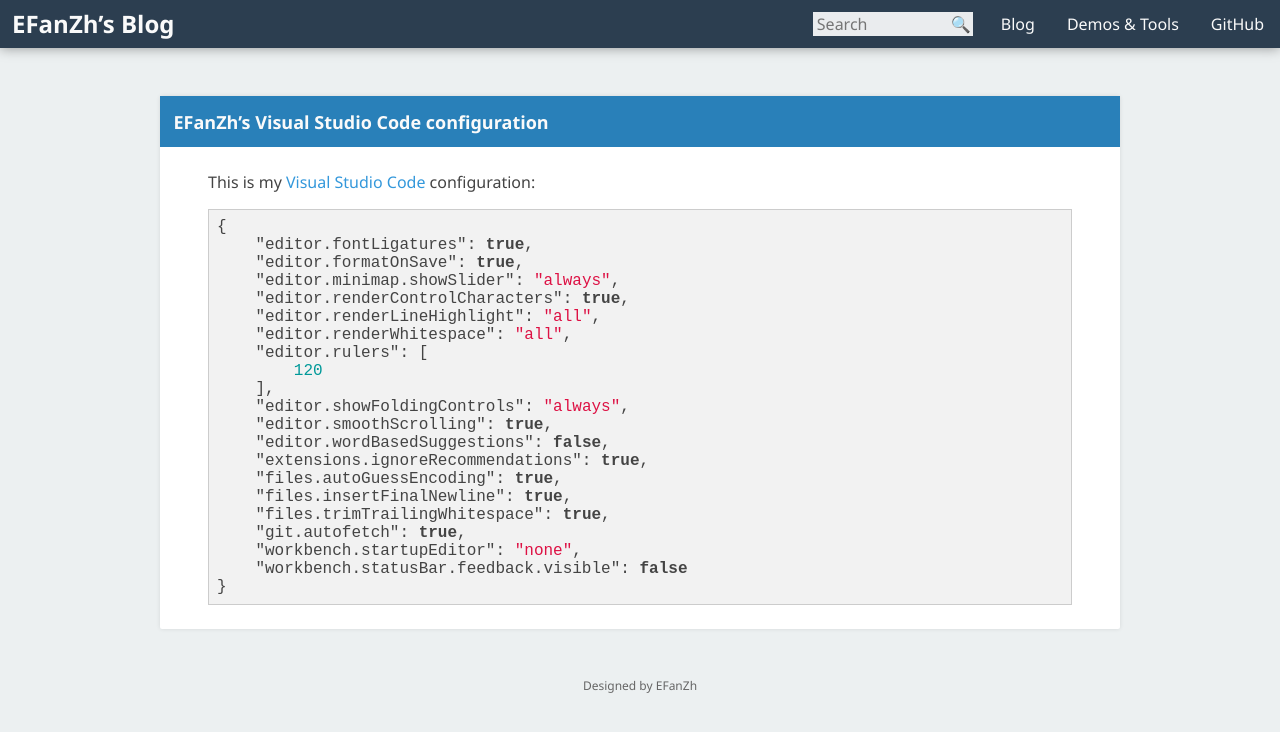
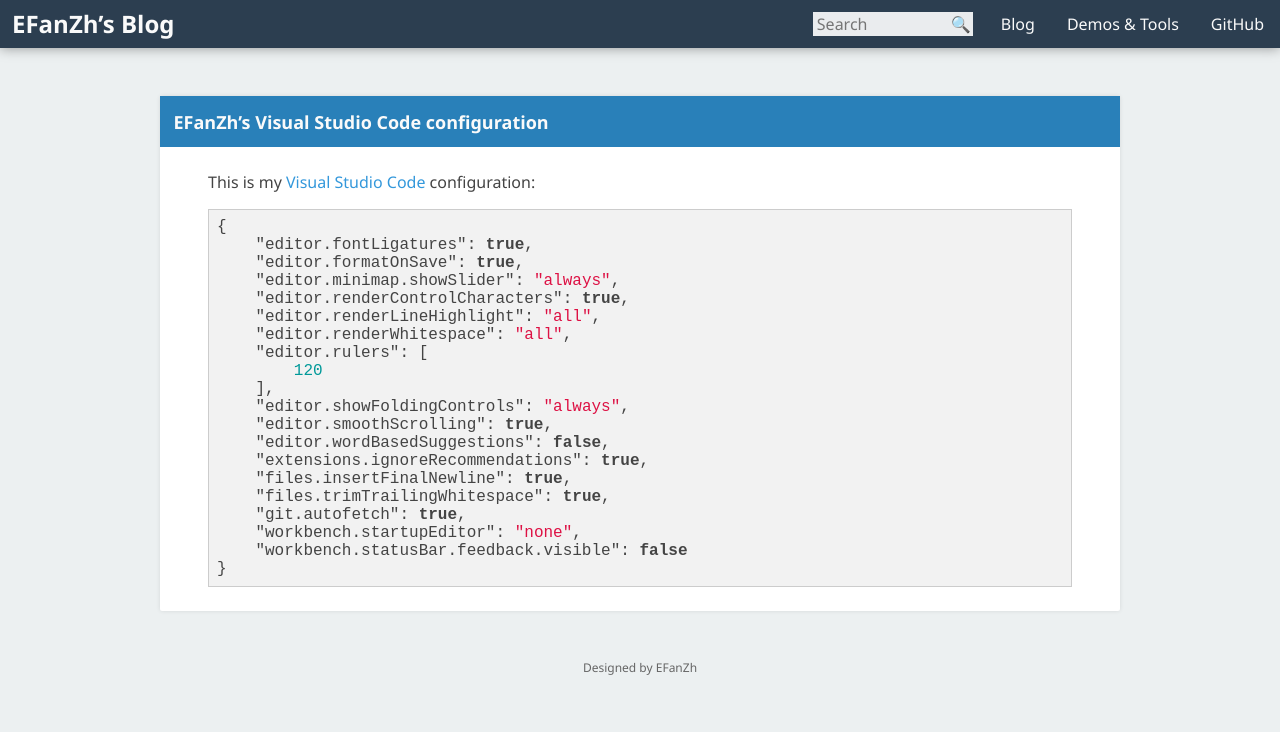
Before and after one commit to EFanZh/efanzh.github.io, a Jekyll site: the page built from _posts/2016-04-29-visual-studio-code-configuration.md, in a window 1280 px wide. Shown: the top 732 px of the page. Built offline with Jekyll 4.4.1, drawn with Linux system fonts in a browser that asks for light colours.

Commit message:
This option works badly

```diff
--- a/_posts/2016-04-29-visual-studio-code-configuration.md
+++ b/_posts/2016-04-29-visual-studio-code-configuration.md
@@ -19,7 +19,6 @@
     "editor.smoothScrolling": true,
     "editor.wordBasedSuggestions": false,
     "extensions.ignoreRecommendations": true,
-    "files.autoGuessEncoding": true,
     "files.insertFinalNewline": true,
     "files.trimTrailingWhitespace": true,
     "git.autofetch": true,
```
